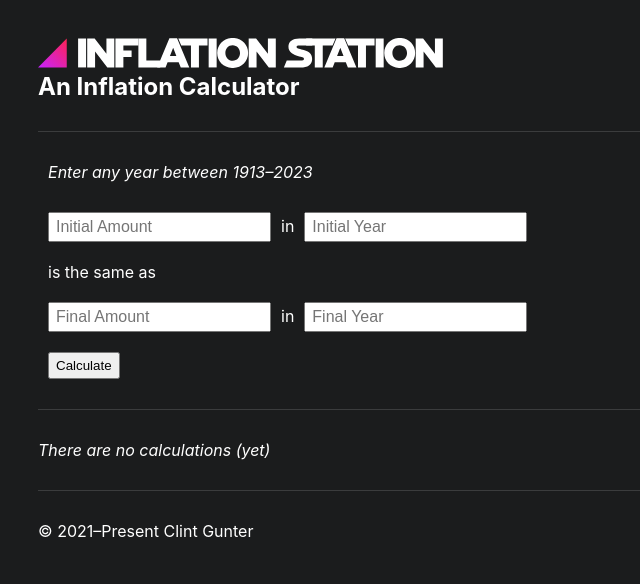
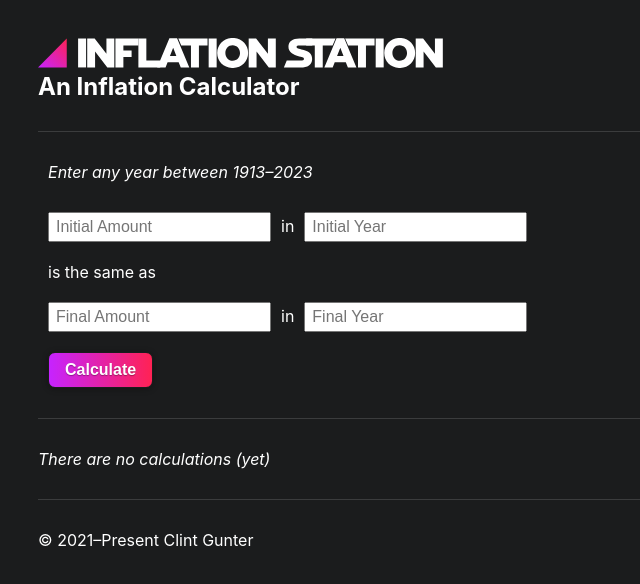
Before and after one commit to futureclint/inflation-station-2, a React (Create React App) app: page / in a window 1280 px wide. Shown: the top 584 px of the page, without its empty margins (0-640 px from the left). Built offline with nearby package versions, Linux system fonts and the light colour scheme.

Commit message:
Added variables sass file, and created submit button design

```diff
--- a/src/css/main.css
+++ b/src/css/main.css
@@ -44,8 +44,32 @@ a {
 
 .calculate button {
   display: block;
-  padding: 4px 6px;
+  padding: 8px 16px;
   margin: 10px;
+  border: 1px solid;
+  border-color: #1b1c1d;
+  border-radius: 7px;
+  background: #e222a9;
+  background: linear-gradient(90deg, #c623ff 0%, #ff2254 100%);
+  box-shadow: 0 1px 6px rgba(0, 0, 0, 0.33);
+  font-size: 1em;
+  font-weight: bold;
+  color: white;
+  text-shadow: 0 1px 1px rgba(0, 0, 0, 0.33);
+  cursor: pointer;
+  transition: border-color 0.2s, box-shadow 0.2s;
+}
+.calculate button:hover {
+  border-color: white;
+  box-shadow: 0 1px 6px rgba(0, 0, 0, 0.67);
+}
+.calculate button:active {
+  position: relative;
+  top: 1px;
+  box-shadow: 0 0 6px rgb(0, 0, 0);
+}
+.calculate button:hover {
+  cursor: pointer;
 }
 
 .calculations ul {
--- a/src/scss/base.scss
+++ b/src/scss/base.scss
@@ -1,6 +1,6 @@
 body {
   padding: 30px;
-  background-color: #1b1c1d;
+  background-color: $background;
   font-family: -apple-system, BlinkMacSystemFont, 'Helvetica Neue', sans-serif;
   color: white;
 }
--- a/src/scss/calculate.scss
+++ b/src/scss/calculate.scss
@@ -16,6 +16,31 @@
 }
 .calculate button {
   display: block;
-  padding: 4px 6px;
+  padding: 8px 16px;
   margin: 10px;
+  border: 1px solid;
+  border-color: $background;
+  border-radius: 7px;
+  background: $brand-middle; // middle gradient value as a fallback
+  background: linear-gradient(90deg, $brand-start 0%, $brand-end 100%);
+  box-shadow: 0 1px 6px rgba(0,0,0,0.33);
+  font-size: 1em;
+  font-weight: bold;
+  color: white;
+  text-shadow: 0 1px 1px rgba(0,0,0,0.33);
+  cursor: pointer;
+  transition: border-color 0.2s,
+              box-shadow 0.2s;
+  &:hover {
+    border-color: white;
+    box-shadow: 0 1px 6px rgba(0,0,0,0.67);
+  }
+  &:active {
+    position: relative;
+    top: 1px;
+    box-shadow: 0 0 6px rgba(0,0,0,1.0);
+  }
+  &:hover {
+    cursor: pointer;
+  }
 }
--- a/src/scss/main.scss
+++ b/src/scss/main.scss
@@ -1,3 +1,4 @@
+@import "variables";
 @import "base";
 @import "header";
 @import "calculate";
--- /dev/null
+++ b/src/scss/variables.scss
@@ -0,0 +1,5 @@
+// Colors
+$background: #1b1c1d;
+$brand-start: #c623ff;
+$brand-middle: #e222a9;
+$brand-end: #ff2254;
```
